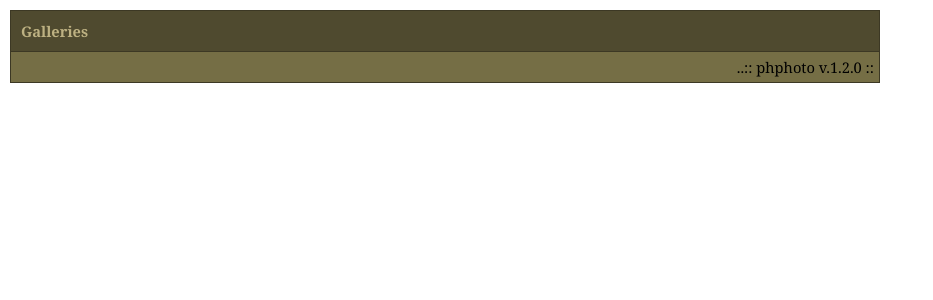
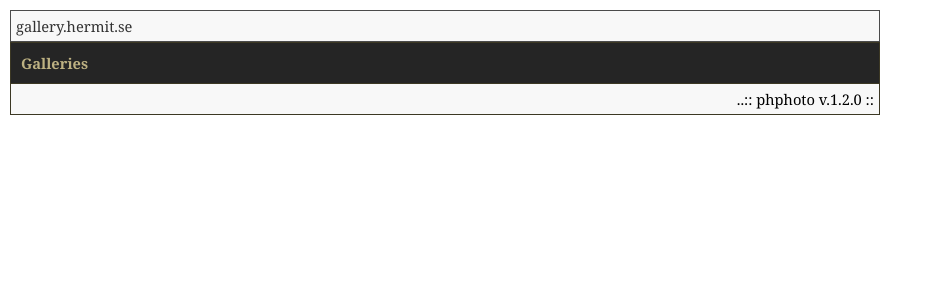
Before and after one commit to RiJo/phphoto, a PHP site: page / in a window 1280 px wide. Shown: the top 300 px of the page, without its empty margins (0-933 px from the left). Run offline with PHP 8.4, Linux system fonts and the light colour scheme; data that the repository does not hold is empty.

Commit message:
added header to gallery

```diff
--- a/src/config.php
+++ b/src/config.php
@@ -9,6 +9,8 @@ define('GALLERY_NAME',                      'phphoto');
 define('GALLERY_VERSION',                   '1.2.0');
 define('GALLERY_DATE',                      '2010-07-11');
 define('GALLERY_DEVELOPERS',                'RiJo');
+define('GALLERY_TITLE',                     'gallery.hermit.se');
+define('GALLERY_INDEX_PAGE',                'index.php');
 
 define('GALLERY_CHARSET',                   'iso-8859-1');
 define('GALLERY_LANGUAGE',                  'sv');
--- a/src/gallery.php
+++ b/src/gallery.php
@@ -47,6 +47,9 @@ function phphoto_echo_gallery($db, $gallery_id) {
 
     $gallery = $gallery[0];
 
+    echo "\n<div class='header'>";
+    echo "\n    <a href='".GALLERY_INDEX_PAGE."'>".GALLERY_TITLE."</a>";
+    echo "\n</div>";
     echo "\n<div class='container'>";
     echo "\n    <h1>".format_string($gallery['title'])."</h1>";
     echo "\n    <p>".format_string($gallery['description'])."</p>";
@@ -123,6 +126,9 @@ function phphoto_echo_galleries($db) {
     }
     phphoto_to_html_table($header, $data);*/
 
+    echo "\n<div class='header'>";
+    echo "\n    <a href='".GALLERY_INDEX_PAGE."'>".GALLERY_TITLE."</a>";
+    echo "\n</div>";
     echo "\n<div class='container'>";
     echo "\n    <h1>Galleries</h1>";
     foreach (phphoto_db_query($db, $gallery_sql) as $gallery) {
--- a/src/themes/default/gallery.css
+++ b/src/themes/default/gallery.css
@@ -4,6 +4,10 @@
     font-family:  georgia,"new century schoolbook", serif;
     font-size: 11pt;
     color: #000000;
+}
+
+body {
+    background-color: #ffffff;
 }
 
 /* TEXT */
@@ -28,7 +32,7 @@ img {
 
 div.container {
     border: 1px #3c3824 solid;
-    background-color: #4F4A2F;
+    background-color: #252525;
     padding: 10px;
     overflow: auto;
 }
@@ -43,10 +47,17 @@ div.container p {
     color: #a49a71;
 }
 
+div.header {
+    background-color: #f8f8f8;
+    border: 1px #4b4b4b solid;
+    padding: 5px;
+    overflow: auto;
+}
+
 div.footer {
     border: 1px #3c3824 solid;
     border-top: none;
-    background-color: #756E45;
+    background-color: #f8f8f8;
     text-align: right;
     padding: 5px;
     overflow: auto;
```
Also changed, not shown: src/themes/default/gallery.gif, src/themes/default/image.gif, 1 other file.
